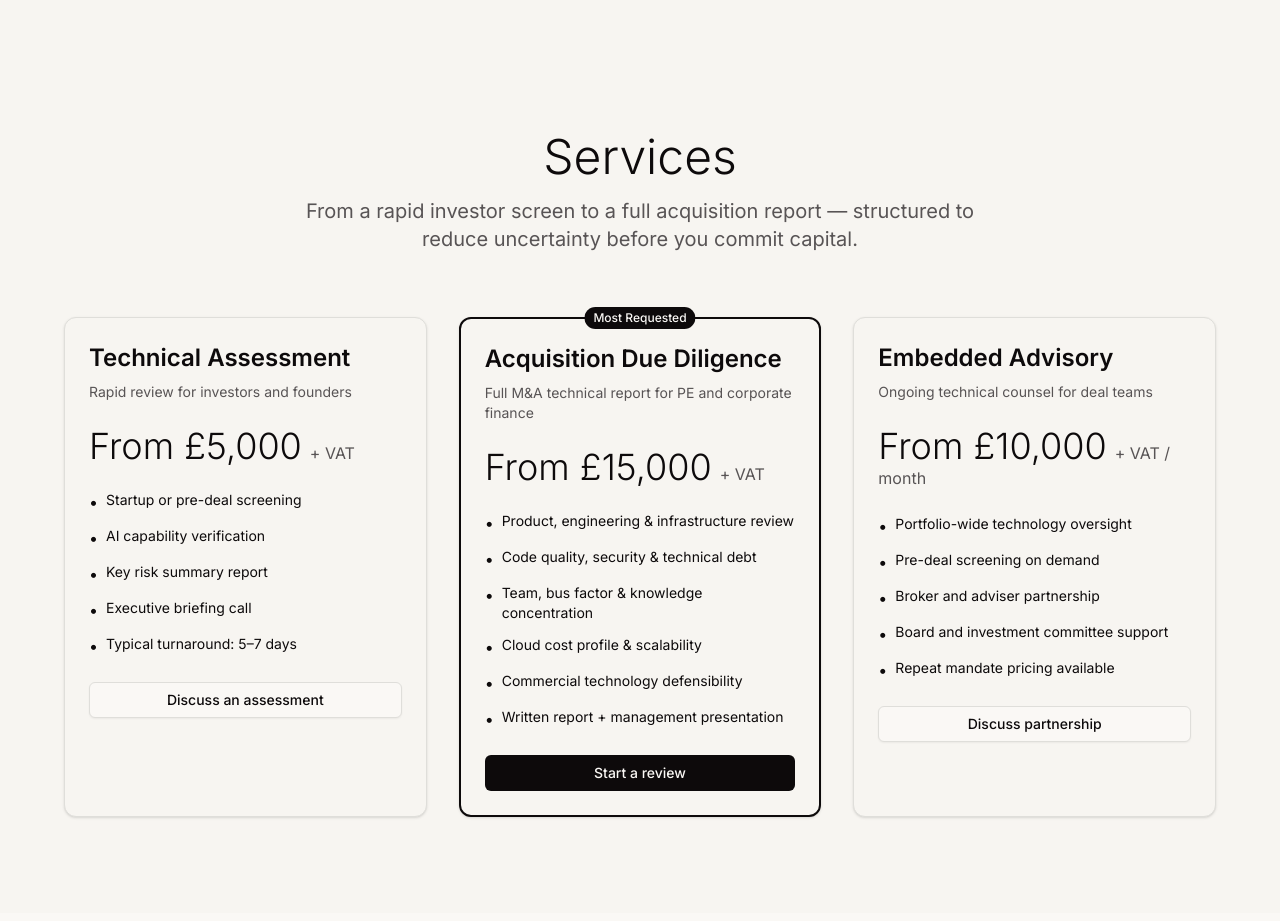
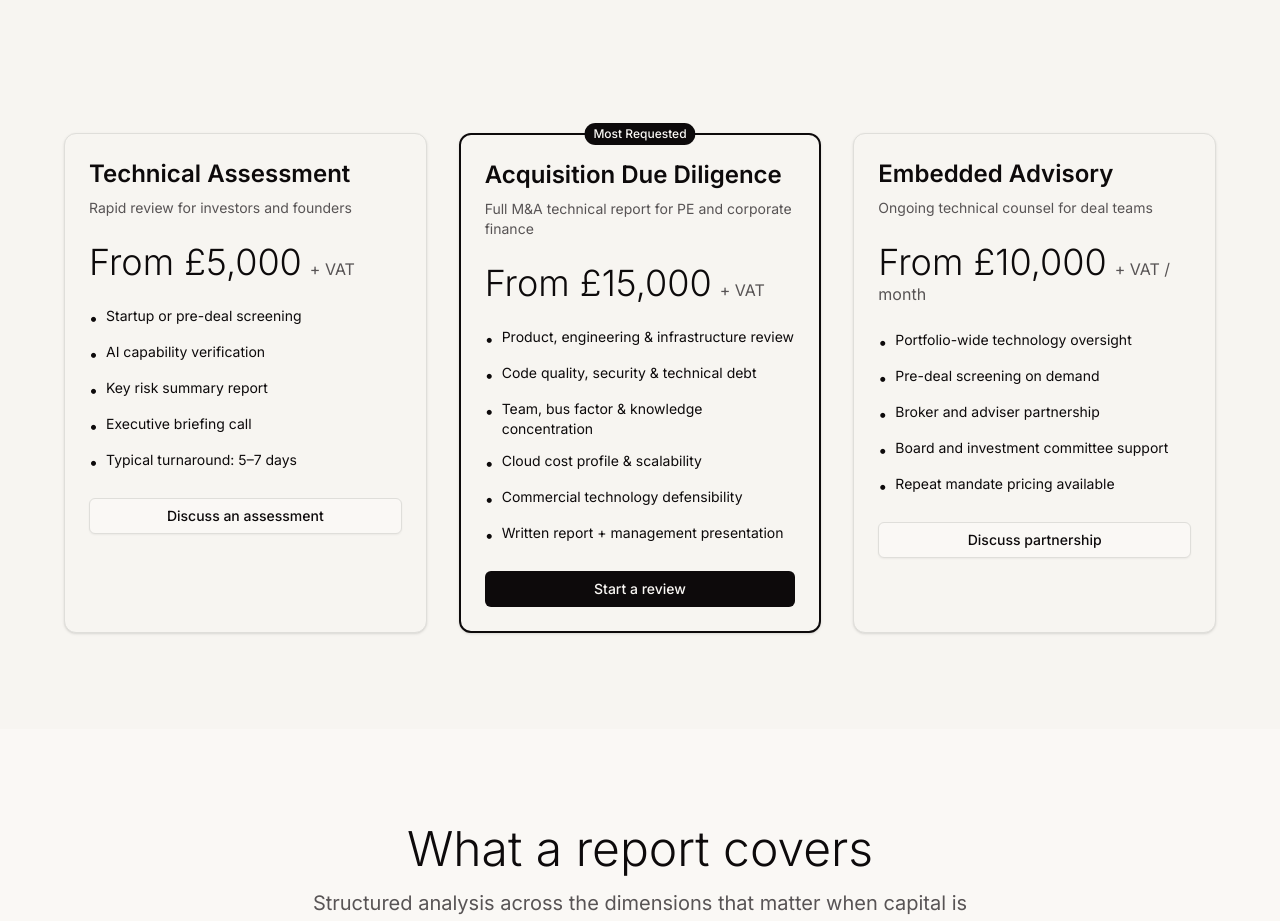
Before and after one commit to a2zlondon/danielmolloy, a Next.js app: page / in a window 1280 px wide. Shown: the part 4940-5861 px from the top of the page. Built offline with nearby package versions, Linux system fonts and the light colour scheme; no server answers.

Commit message:
Remove services section intro

```diff
--- a/components/pricing-tiers.tsx
+++ b/components/pricing-tiers.tsx
@@ -56,15 +56,6 @@ export function PricingTiers() {
   return (
     <section className="py-24 bg-card">
       <div className="container mx-auto px-4 sm:px-6 lg:px-8">
-        <div className="text-center mb-16">
-          <h2 className="text-4xl md:text-5xl font-light mb-4">
-            Services
-          </h2>
-          <p className="text-xl text-muted-foreground max-w-2xl mx-auto">
-            From a rapid investor screen to a full acquisition report — structured to reduce uncertainty before you commit capital.
-          </p>
-        </div>
-
         <div className="grid md:grid-cols-3 gap-8 max-w-6xl mx-auto">
           {services.map((service) => (
             <Card
```
